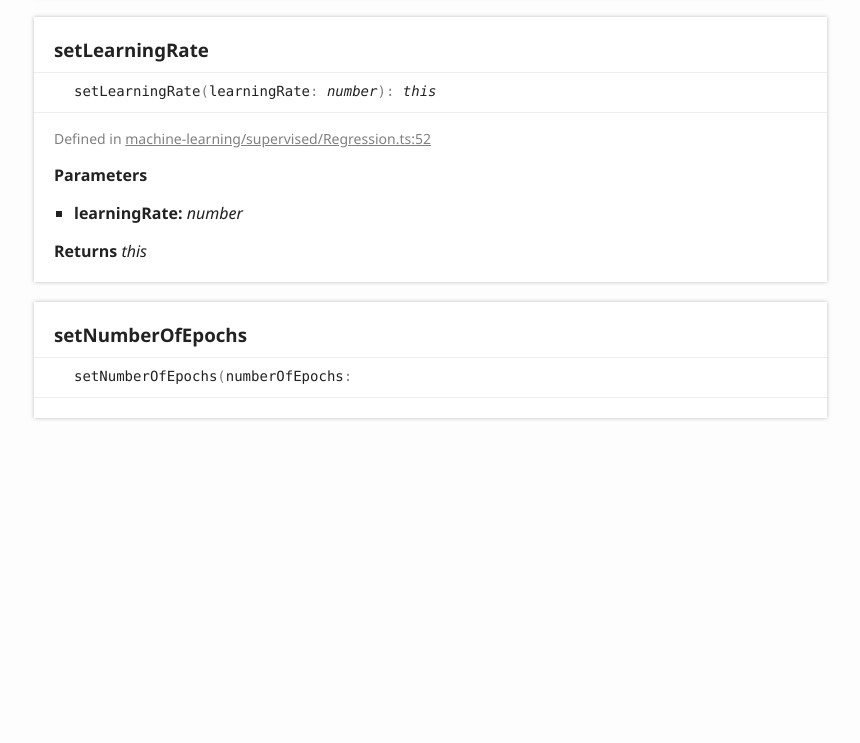
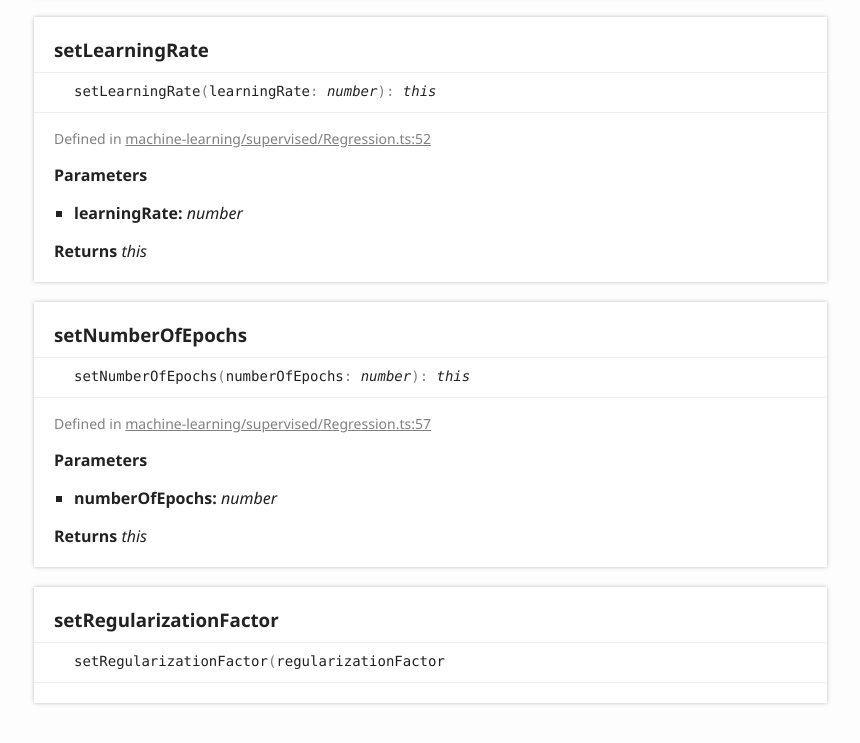
Before and after one commit to lankpro/AI-Machine-Learning, a plain HTML site: page docs/classes/_machine_learning_supervised_regression_.regression.html in a window 1280 px wide. Shown: the part 4809-5552 px from the top of the page, without its empty margins (6-866 px from the left). Before the commit the page ends 5427 px from the top, so only its background shows below. Drawn offline with Linux system fonts and the light colour scheme.

```diff
--- a/docs/classes/_machine_learning_supervised_regression_.regression.html
+++ b/docs/classes/_machine_learning_supervised_regression_.regression.html
@@ -445,4 +445,27 @@
 					<a name="setnumberofepochs" class="tsd-anchor"></a>
 					<h3>set<wbr>Number<wbr>OfEpochs</h3>
 					<ul class="tsd-signatures tsd-kind-method tsd-parent-kind-class">
-						<li class="tsd-signature tsd-kind-icon">set<wbr>Number<wbr>OfEpochs<span class="tsd-signature-symbol">(</span>numberOfEpochs<span class="tsd-signature-symbol">: </span><span c
+						<li class="tsd-signature tsd-kind-icon">set<wbr>Number<wbr>OfEpochs<span class="tsd-signature-symbol">(</span>numberOfEpochs<span class="tsd-signature-symbol">: </span><span class="tsd-signature-type">number</span><span class="tsd-signature-symbol">)</span><span class="tsd-signature-symbol">: </span><span class="tsd-signature-type">this</span></li>
+					</ul>
+					<ul class="tsd-descriptions">
+						<li class="tsd-description">
+							<aside class="tsd-sources">
+								<ul>
+									<li>Defined in <a href="https://github.com/erikgerrits/machine-learning/blob/2a242bc/src/lib/machine-learning/supervised/Regression.ts#L57">machine-learning/supervised/Regression.ts:57</a></li>
+								</ul>
+							</aside>
+							<h4 class="tsd-parameters-title">Parameters</h4>
+							<ul class="tsd-parameters">
+								<li>
+									<h5>numberOfEpochs: <span class="tsd-signature-type">number</span></h5>
+								</li>
+							</ul>
+							<h4 class="tsd-returns-title">Returns <span class="tsd-signature-type">this</span></h4>
+						</li>
+					</ul>
+				</section>
+				<section class="tsd-panel tsd-member tsd-kind-method tsd-parent-kind-class">
+					<a name="setregularizationfactor" class="tsd-anchor"></a>
+					<h3>set<wbr>Regularization<wbr>Factor</h3>
+					<ul class="tsd-signatures tsd-kind-method tsd-parent-kind-class">
+						<li class="tsd-signature tsd-kind-icon">set<wbr>Regularization<wbr>Factor<span class="tsd-signature-symbol">(</span>regularizationFactor<span class="t
```
